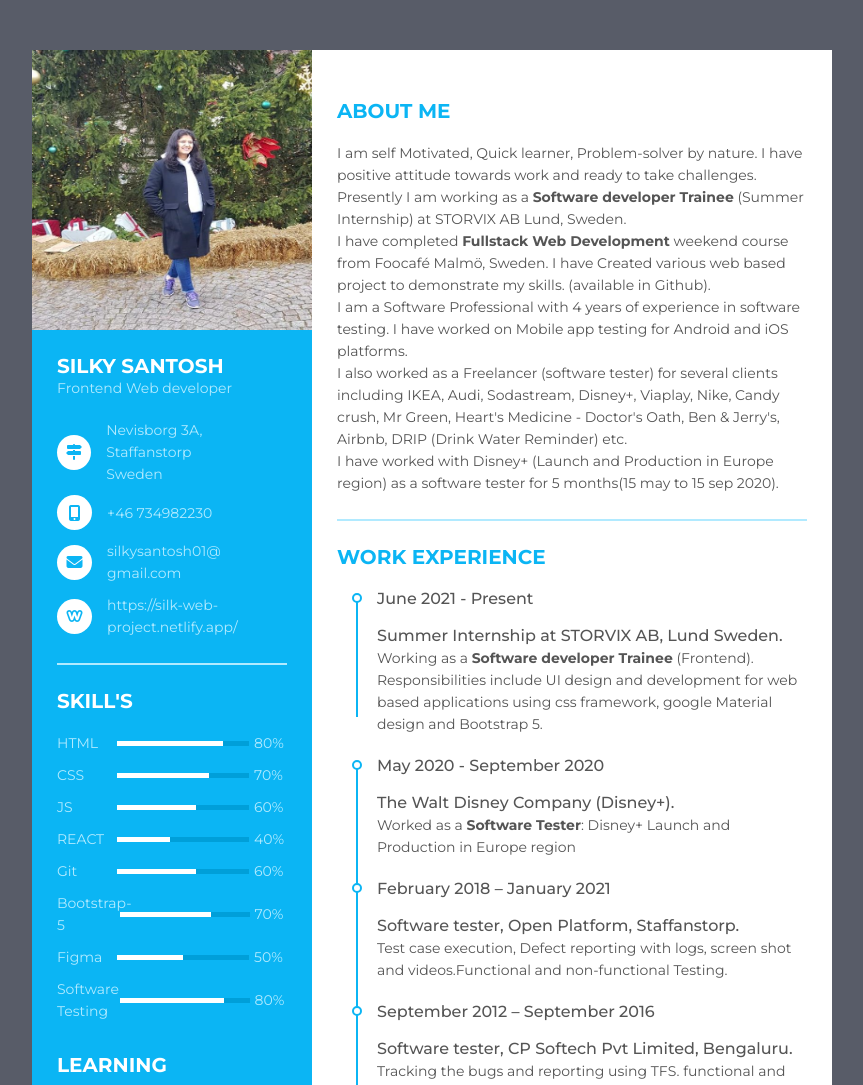
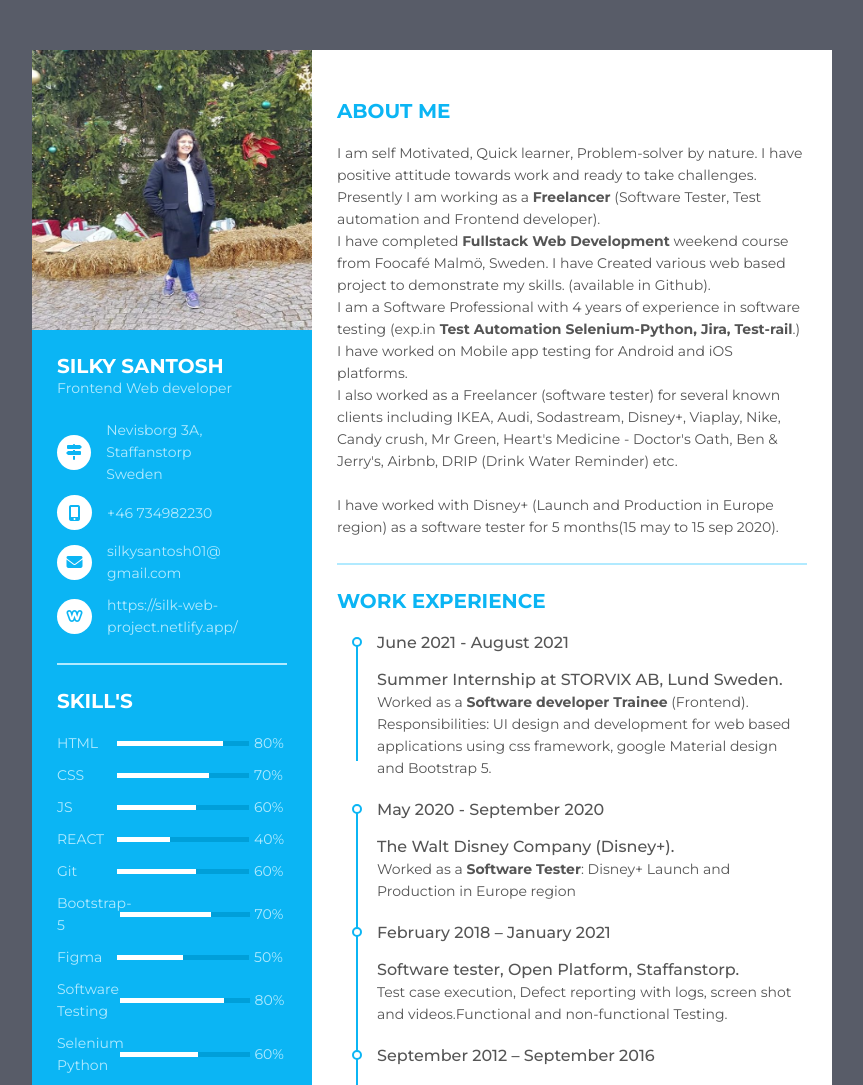
Before and after one commit to silky09/silky_CV, a plain HTML site: page index.html in a window 1280 px wide. Shown: the top 1085 px of the page, without its empty margins (208-1071 px from the left). Drawn offline with Linux system fonts and the light colour scheme.

Commit message:
Added skills

```diff
--- a/index.html
+++ b/index.html
@@ -132,6 +132,15 @@
              </div>
              <div class="skill_per">80%</div>
            </li>
+           <li>
+            <div class="skill_name">
+              Selenium Python
+            </div>
+            <div class="skill_progress">
+              <span style="width: 60%;"></span>
+            </div>
+            <div class="skill_per">60%</div>
+          </li>
          </ul>
          <br>
          <p class="bold">Learning</p>
@@ -197,13 +206,14 @@
          </div>
         <p>I am self Motivated, Quick learner, Problem-solver by nature. I have positive attitude towards work and ready to take challenges.
           <br/>
-          Presently I am working as a <strong>Software developer Trainee</strong> (Summer Internship) at STORVIX AB Lund, Sweden.
+          Presently I am working as a <strong>Freelancer</strong> (Software Tester, Test automation and Frontend developer).
            <br />
           I have completed <strong>Fullstack Web Development</strong> weekend course from Foocafé Malmö, Sweden. I have</strong> Created various web based project to demonstrate my skills. (available in Github). <br/>
-          I am a Software Professional with 4 years of experience in software testing. I have worked on Mobile app testing for Android and iOS platforms.
+          I am a Software Professional with 4 years of experience in software testing (exp.in<strong> Test Automation Selenium-Python, Jira, Test-rail</strong>.) <br> I have worked on Mobile app testing for Android and iOS platforms.
           <br/>
-          I also worked as a Freelancer (software tester) for several clients including IKEA, Audi, Sodastream, Disney+, Viaplay, Nike, Candy crush, Mr Green, Heart's Medicine - Doctor's Oath, Ben & Jerry's, Airbnb, DRIP (Drink Water Reminder) etc.
+          I also worked as a Freelancer (software tester) for several known clients including IKEA, Audi, Sodastream, Disney+, Viaplay, Nike, Candy crush, Mr Green, Heart's Medicine - Doctor's Oath, Ben & Jerry's, Airbnb, DRIP (Drink Water Reminder) etc.
           <br/>
+          <br>
           I have worked with Disney+ (Launch and Production in Europe region) as a software tester for 5 months(15 may to 15 sep 2020).
 
          </p>
@@ -214,11 +224,11 @@
          </div>
         <ul>
           <li>
-            <div class="date">June 2021 - Present</div>
+            <div class="date">June 2021 - August 2021</div>
             <div class="info">
                  <p class="semi-bold">Summer Internship at STORVIX AB, Lund Sweden.</p>
-              <p>Working as a <strong>Software developer Trainee</strong> (Frontend).</p>
-              Responsibilities include UI design and development
+              <p>Worked as a <strong>Software developer Trainee</strong> (Frontend).</p>
+              Responsibilities: UI design and development
               for web based applications using css framework, google Material design and Bootstrap 5.
             </div>
         </li>
@@ -285,10 +295,10 @@
       </ul>
     </div>
     <div class="reference">
-      <h3>References: </h4>
-      <h4>1. Baraa Hatem</h4>
-      <h6>Director of Integration & CSR at Foo Café</h6>
-      <h4>2. Santosh Jaiswal</h4>
+      <h3>Reference: </h4>
+      <!-- <h4>1. Baraa Hatem</h4>
+      <h6>Director of Integration & CSR at Foo Café</h6> -->
+      <h4>Santosh Jaiswal</h4>
       <h6>Ikea of Sweden, Älmhult.
         Santoshjaiswal01@gmail.com, 0766331422</h6>
     </div>
```
